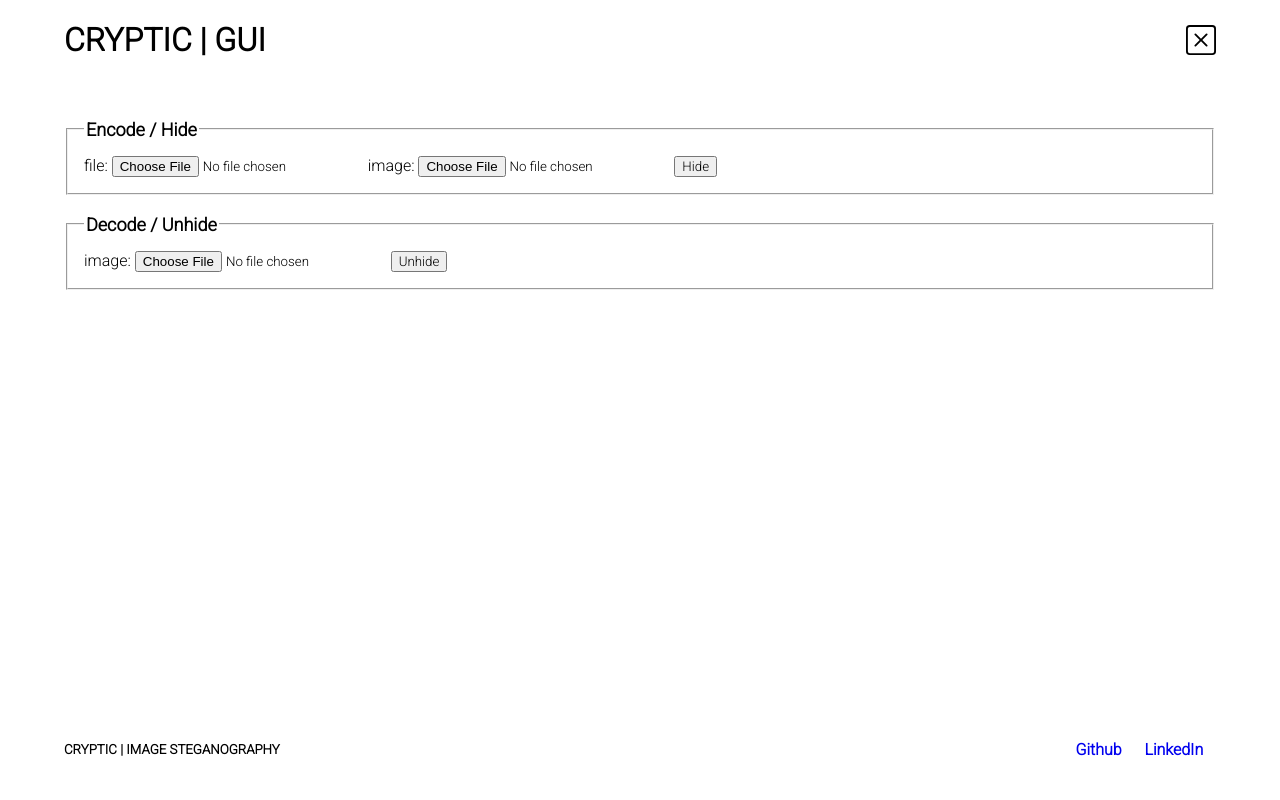
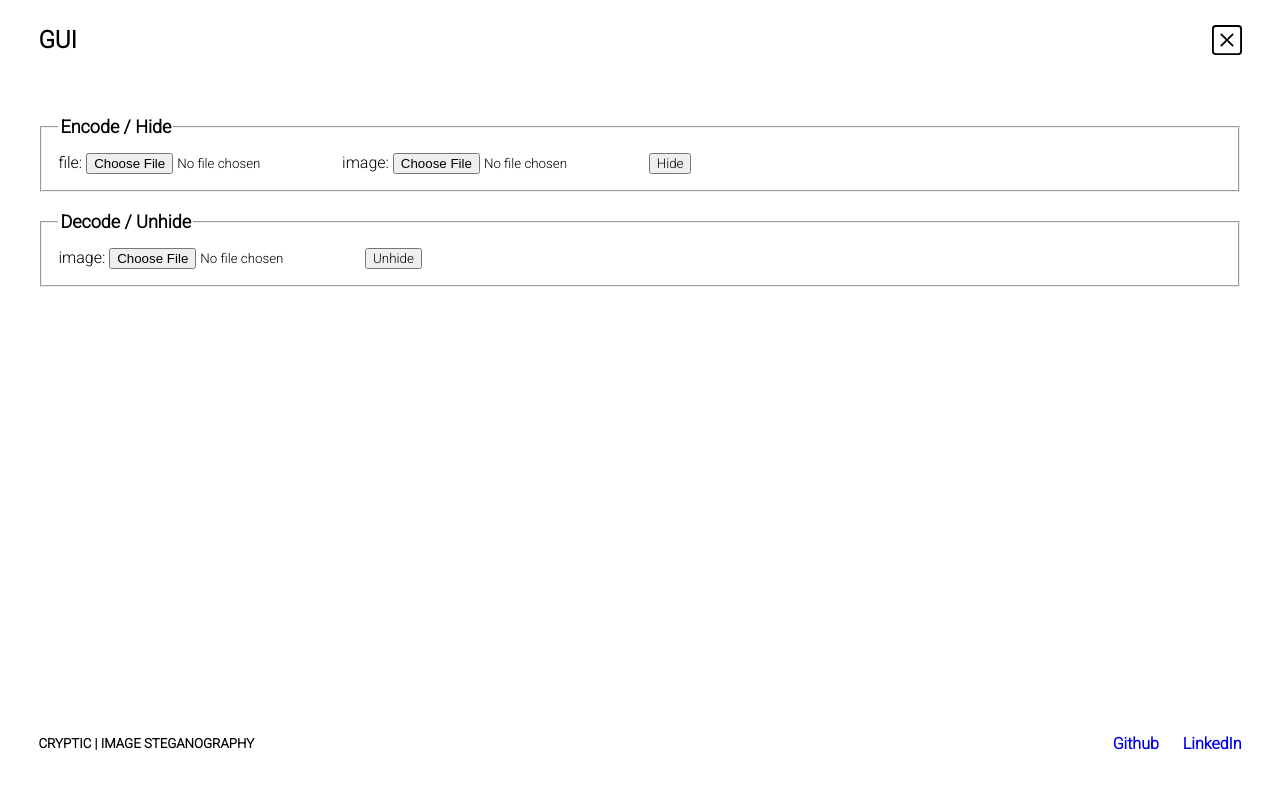
Before and after one commit to 0-harshit-0/Cryptic-ImageSteganography, a Flask app: page /GUI in a window 1280 px wide. Run offline with Flask 2, Linux system fonts and the light colour scheme.

Commit message:
style fix
fixed gui style

```diff
--- a/cryptic/static/styles/style.css
+++ b/cryptic/static/styles/style.css
@@ -27,7 +27,7 @@
   margin: 0;
 }
 html, body {
-  height: 100%;
+  height: 100vh;
 }
 body {
   line-height: 1.5;
--- a/cryptic/templates/gui.html
+++ b/cryptic/templates/gui.html
@@ -29,15 +29,16 @@
 </head>
 <body>
 
-	<header class="headingCont">
-		<h1>CRYPTIC | GUI</h1>
+	<header>
+		<section class="headingCont">
+			<h1>GUI</h1>
 			<svg onclick="location.assign('/');" xmlns="http://www.w3.org/2000/svg" width="30" height="30" fill="currentColor" class="bi bi-x-square" viewBox="0 0 16 16">
 			  <path d="M14 1a1 1 0 0 1 1 1v12a1 1 0 0 1-1 1H2a1 1 0 0 1-1-1V2a1 1 0 0 1 1-1h12zM2 0a2 2 0 0 0-2 2v12a2 2 0 0 0 2 2h12a2 2 0 0 0 2-2V2a2 2 0 0 0-2-2H2z"/>
 			  <path d="M4.646 4.646a.5.5 0 0 1 .708 0L8 7.293l2.646-2.647a.5.5 0 0 1 .708.708L8.707 8l2.647 2.646a.5.5 0 0 1-.708.708L8 8.707l-2.646 2.647a.5.5 0 0 1-.708-.708L7.293 8 4.646 5.354a.5.5 0 0 1 0-.708z"/>
 			</svg>
+		</section>
 	</header>
-	<br>
-	<br>
+
 	<div class="wrap">
 		<section>
 			<fieldset>
@@ -66,6 +67,7 @@
 	</div>
 
 	<footer>
+		<div class="footCont">
 			<section>
 				<h5>
 					CRYPTIC | IMAGE STEGANOGRAPHY
@@ -75,22 +77,39 @@
 				<a target="_blank" href="https://github.com/0-harshit-0">Github</a>
 				<a target="_blank" href="https://www.linkedin.com/in/0-hs-0/">LinkedIn</a>
 			</section>
+		</div>
 	</footer>
 	<style type="text/css">
 		* {
 			font-family: 'Roboto', sans-serif;
 		}
+		html, body {
+			height: 100vh;
+		}
+
 		.bi {
 			cursor: pointer;
 		}
 		body {
 			margin: 0;
-			padding-inline: 5%;
+			padding-inline: 3vmax;
+		}
+
+		header {
+			height: 10%;
 		}
 		.headingCont {
 			display: flex;
 			align-items: center;
 			justify-content: space-between;
+
+			height: 100%;
+		}
+
+
+		.wrap {
+			margin-block-start: 3%;
+			height: 30%;
 		}
 		fieldset{
 			padding-inline: 16px;
@@ -102,15 +121,24 @@
 		button {/*
 			margin-inline-start: auto;*/
 		}
+
+
 		footer {
+			position: relative;
+			height: 51%;
+		}
+		.footCont {
+			position: absolute;
+			top: calc(100% - 10%);
+
 			display: flex;
 			align-items: center;
 			justify-content: space-between;
 
 			font-weight: bold;
-			position: absolute;
-			top: 90%;
-			width: calc(100% - 11%);
+			width: 100%;
+			height: 10%;
+			margin-top: auto;
 		}
 		a {
 			text-decoration: none;
```
Also changed, not shown: cryptic/static/src/bg.js (+4 -4 lines). Lines whose indentation alone changed are shown as unchanged.
